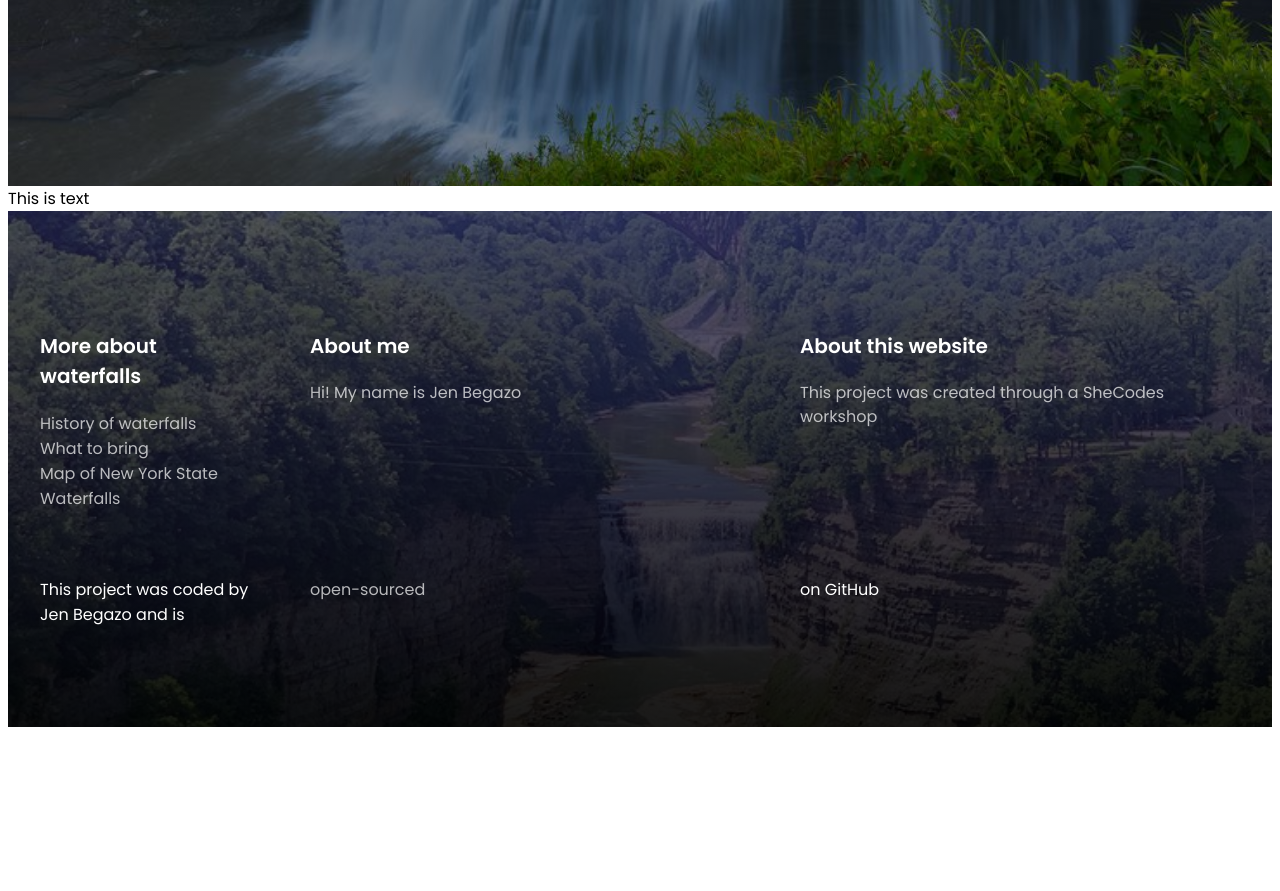
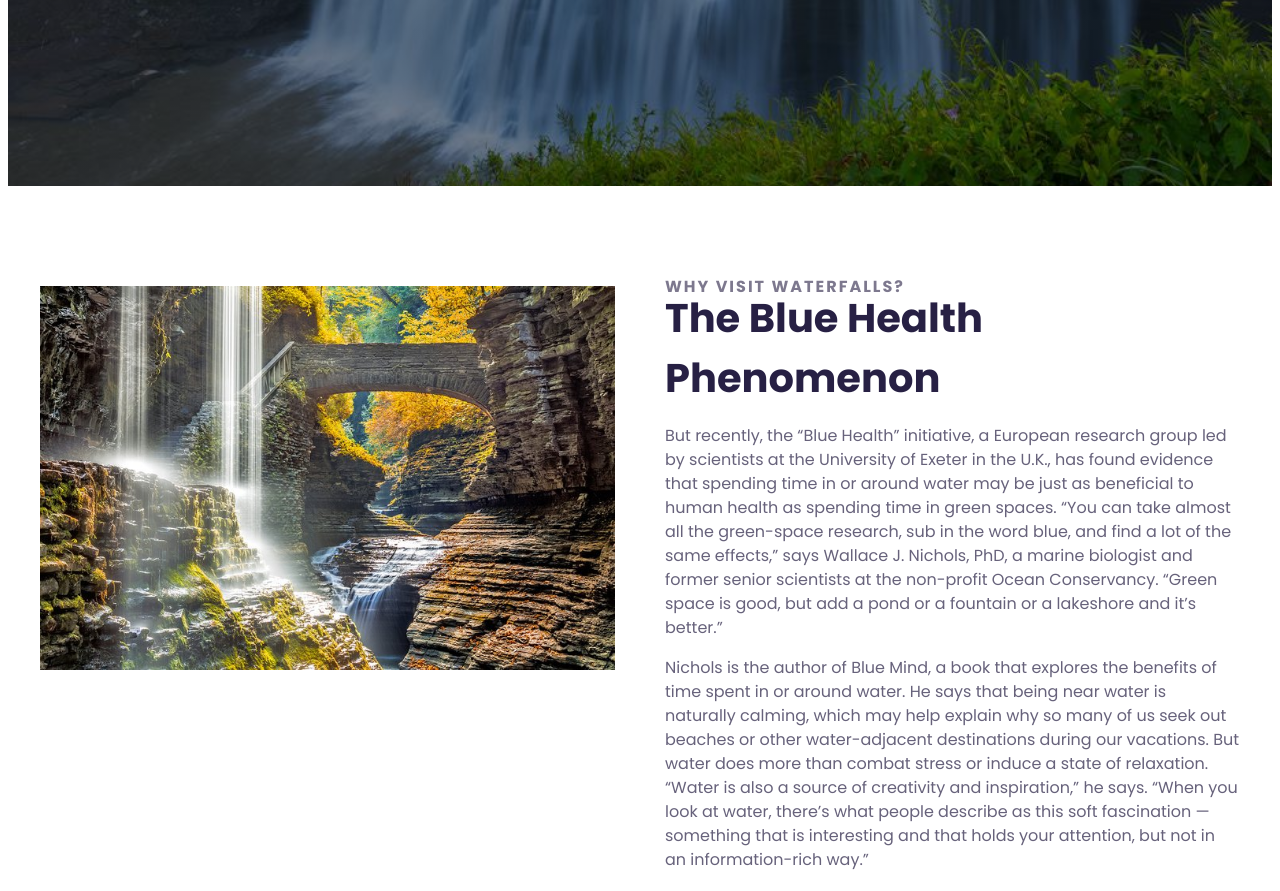
Before and after one commit to begazj/hidden-treasures-project, a plain HTML site: page index.html in a window 1280 px wide. Shown: the part 647-1538 px from the top of the page. Before the commit the page ends 1382 px from the top, so only its background shows below. Drawn offline with Linux system fonts and the light colour scheme.

Commit message:
Added first grid section to main

```diff
--- a/index.html
+++ b/index.html
@@ -22,10 +22,47 @@
         <a href="#more">Learn more</a>
       </header>
 
-      <div>This is text</div>
+      <main>
+        <section class="grid grid-2-columns">
+          <div>
+            <img
+              src="images/rainbow-falls-watkins-glen-state-park.jpeg"
+              alt="rainbow-falls-watkins-glen-state-park"
+              class="img-responsive"
+            />
+          </div>
+          <div>
+            <h2>Why visit waterfalls?</h2>
+            <h3>The Blue Health Phenomenon</h3>
+            <p>
+              But recently, the “Blue Health” initiative, a European research
+              group led by scientists at the University of Exeter in the U.K.,
+              has found evidence that spending time in or around water may be
+              just as beneficial to human health as spending time in green
+              spaces. “You can take almost all the green-space research, sub in
+              the word blue, and find a lot of the same effects,” says Wallace
+              J. Nichols, PhD, a marine biologist and former senior scientists
+              at the non-profit Ocean Conservancy. “Green space is good, but add
+              a pond or a fountain or a lakeshore and it’s better.”
+            </p>
+            <p>
+              Nichols is the author of Blue Mind, a book that explores the
+              benefits of time spent in or around water. He says that being near
+              water is naturally calming, which may help explain why so many of
+              us seek out beaches or other water-adjacent destinations during
+              our vacations. But water does more than combat stress or induce a
+              state of relaxation. “Water is also a source of creativity and
+              inspiration,” he says. “When you look at water, there’s what
+              people describe as this soft fascination — something that is
+              interesting and that holds your attention, but not in an
+              information-rich way.”
+            </p>
+          </div>
+        </section>
+      </main>
 
       <footer>
-        <section class="grid">
+        <section class="grid grid-3-columns-with-first-narrow">
           <div>
             <h3>More about waterfalls</h3>
             <ul>
--- a/src/styles.css
+++ b/src/styles.css
@@ -4,6 +4,7 @@ body {
 section {
   max-width: 1200px;
   margin: 0 auto;
+  padding: 100px 0;
 }
 header {
   background-image: linear-gradient(rgba(0, 0, 0, 0.3), rgba(0, 0, 0, 0.4)),
@@ -49,6 +50,31 @@ header a {
   display: inline-block;
   margin-top: 32px;
 }
+main h2 {
+  font-weight: 600px;
+  font-size: 16px;
+  line-height: 1.5px;
+  letter-spacing: 2px;
+  color: #272044;
+  opacity: 0.6;
+  text-transform: uppercase;
+  margin: 0;
+}
+main h3 {
+  font-weight: 600px;
+  font-size: 40px;
+  line-height: 1.5;
+  color: #272044;
+  margin: 0;
+}
+main p {
+  font-style: normal;
+  font-weight: 400;
+  font-size: 16px;
+  line-height: 24px;
+  color: #272044;
+  opacity: 0.7;
+}
 footer {
   background-image: linear-gradient(rgba(39, 32, 68, 0.7), rgba(0, 0, 0, 0.9)),
     url("../images/upper-falls-letchworth-state-park.jpeg");
@@ -56,7 +82,7 @@ footer {
   background-size: cover;
   background-position: center;
   color: white;
-  padding: 100px 20px;
+  padding: 0 20px;
 }
 footer h3 {
   font-weight: 600;
@@ -88,8 +114,16 @@ footer a {
 }
 .grid {
   display: grid;
+  grid-gap: 50px;
+}
+.img-responsive {
+  max-width: 100%;
+}
+.grid-2-columns {
+  grid-template-columns: 1fr 1fr;
+}
+.grid-3-columns-with-first-narrow {
   grid-template-columns: 1fr 2fr 2fr;
-  grid-gap: 50px;
 }
 @media (max-width: 960px) {
   header {
@@ -107,4 +141,11 @@ footer a {
   header a {
     font-size: 12px;
   }
+  section {
+    padding: 30px;
+  }
+  .grid {
+    grid-template-columns: 1fr;
+    grid-gap: 32px;
+  }
 }
```
Also changed, not shown: images/watkins-glen-waterfalls-seneca-lake.jpeg (deleted), 1 other file.
